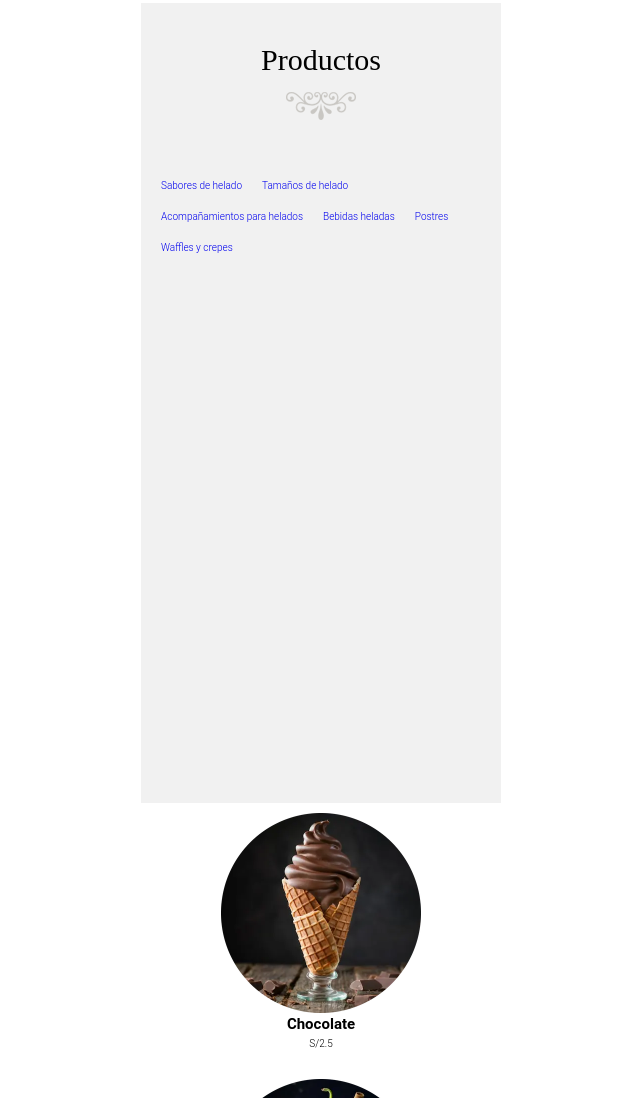
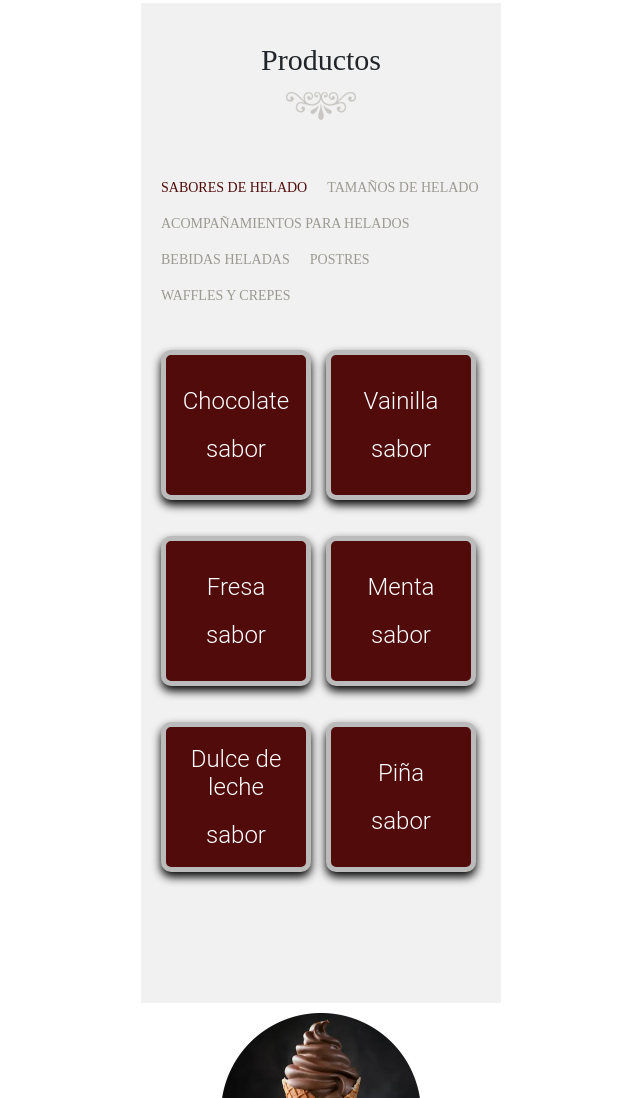
Before and after one commit to Quiroga10/Helados, a website: page index.html in a window 1280 px wide. Shown: the part 2977-4075 px from the top of the page, without its empty margins (319-959 px from the left). Drawn offline with nearby package versions, Linux system fonts and the light colour scheme; files that its build step writes are made by us from their sources.

Commit message:
estructura y estilos cards sabores

```diff
--- a/index.html
+++ b/index.html
@@ -138,7 +138,7 @@
       </div>
       <nav class="navegacion_resumida">
         <ul>
-          <li><a href="#">Sabores de helado</a></li>
+          <li><a class="active" href="#">Sabores de helado</a></li>
           <li><a href="#">Tamaños de helado</a></li>
           <li><a href="#">Acompañamientos para helados</a></li>
           <li><a href="#">Bebidas heladas</a></li>
@@ -146,7 +146,11 @@
           <li><a href="#">Waffles y crepes</a></li>
         </ul>
       </nav>
+      <div class="container_seleccion-opciones">
+        <div class="opcion_seleccionada">
 
+        </div>
+      </div>
     </section>
     <section class="container_helados">
       <ul class="lista_helados">
@@ -203,8 +207,9 @@
 
     </div>
   </footer>
+  <script src="./js/bienvenido.js"></script>
+  <script src="./js/sabores_helados.js"></script>
   <script src="./js/helados.js"></script>
-  <script src="./js/bienvenido.js"></script>
 </body>
 
 </html>
--- a/js/helados.js
+++ b/js/helados.js
@@ -3,7 +3,7 @@ document.addEventListener('DOMContentLoaded', async () => {
     // Se declara la función como async
     async function obtenerHelados() {
         // Se obtiene el archivo JSON
-        const respuesta = await fetch("./helados_de_la_casa.json");
+        const respuesta = await fetch("./json/helados_de_la_casa.json");
         // Se convierte la respuesta en un objeto JSON
         const datos = await respuesta.json();
         // Se devuelve el objeto JSON
--- /dev/null
+++ b/js/sabores_helados.js
@@ -0,0 +1,67 @@
+document.addEventListener('DOMContentLoaded', async () => {
+    async function obtenerSabores(){
+        const respuesta = await fetch("./json/sabores_helados.json");
+        const datos = await respuesta.json();
+        return datos;
+    }
+    const sabores = await obtenerSabores();
+
+    mostrarSabores(sabores);
+});
+
+//funcion para mostrar los sabores
+function mostrarSabores(sabores){
+    //Obtengo el contenedor
+    const opcionSeleccionada = document.querySelector(".opcion_seleccionada");
+
+    sabores.forEach((sabor) => {
+        const containerCardTotal = document.createElement("div");
+        containerCardTotal.classList.add("container_card-total");
+
+        //creo el 1er Div
+        const containerCardUno = document.createElement("div");
+        containerCardUno.classList.add('face');
+        containerCardUno.classList.add('container_card-uno');
+
+        let nombreSabor = document.createElement("p");
+        nombreSabor.classList.add('title');
+        nombreSabor.textContent = `${sabor.nombre}`;
+
+        let nombreOpcion = document.createElement("p");
+        nombreOpcion.textContent = `${sabor.opcion}`;
+
+        containerCardUno.appendChild(nombreSabor);
+        containerCardUno.appendChild(nombreOpcion);
+
+        //agrego todo al contendor principal
+        containerCardTotal.appendChild(containerCardUno);
+
+        //creo el 2do Div
+        const containerCardDos = document.createElement("div");
+        containerCardDos.classList.add('face');
+        containerCardDos.classList.add("container_card-dos");
+
+        let imagenSabor = document.createElement("img");
+        imagenSabor.classList.add('imagen_sabor');
+        imagenSabor.src = `${sabor.imagen}`;
+
+        let descripcionSabor = document.createElement("p");
+        descripcionSabor.textContent = `${sabor.descripcion}`;
+
+        containerCardDos.appendChild(imagenSabor);
+        containerCardDos.appendChild(descripcionSabor);
+
+        containerCardTotal.appendChild(containerCardDos);
+
+        // Add a hover event listener to each containerCardTotal
+        containerCardTotal.addEventListener('mouseenter', () => {
+            containerCardDos.style.transform = "perspective(600px) rotateY(360deg)";
+        });
+
+        containerCardTotal.addEventListener('mouseleave', () => {
+            containerCardDos.style.transform = "perspective(600px) rotateY(180deg)";
+        });
+        opcionSeleccionada.appendChild(containerCardTotal);
+    });
+
+}
--- /dev/null
+++ b/json/sabores_helados.json
@@ -0,0 +1,38 @@
+[
+    {
+        "nombre": "Chocolate",
+        "opcion": "sabor",
+        "imagen": "./assets/img/sabores/sabor_chocolate.webp",
+        "descripcion": "Sabor muy exquisito que combina con cualquier sabor"
+    },
+    {
+        "nombre": "Vainilla",
+        "opcion": "sabor",
+        "imagen": "./assets/img/sabores/sabor_vainilla.webp",
+        "descripcion": "Sabor muy exquisito que combina con cualquier sabor"
+    },
+    {
+        "nombre": "Fresa",
+        "opcion": "sabor",
+        "imagen": "./assets/img/sabores/sabor_fresas.webp",
+        "descripcion": "Sabor muy exquisito que combina con cualquier sabor"
+    },
+    {
+        "nombre": "Menta",
+        "opcion": "sabor",
+        "imagen": "./assets/img/sabores/sabor_menta.webp",
+        "descripcion": "Sabor muy exquisito que combina con cualquier sabor"
+    },
+    {
+        "nombre": "Dulce de leche",
+        "opcion": "sabor",
+        "imagen": "./assets/img/sabores/sabor_dulce_leche.webp",
+        "descripcion": "Sabor muy exquisito que combina con cualquier sabor"
+    },
+    {
+        "nombre": "Piña",
+        "opcion": "sabor",
+        "imagen": "./assets/img/sabores/sabor_chocolate.webp",
+        "descripcion": "Sabor muy exquisito que combina con cualquier sabor"
+    }
+]
--- a/sass/style.scss
+++ b/sass/style.scss
@@ -393,6 +393,7 @@ main {
     flex-direction: column;
     align-items: center;
     margin-bottom: 2rem;
+
     h3 {
       width: 35rem;
       height: 5rem;
@@ -405,8 +406,9 @@ main {
       display: grid;
       grid-template-rows: repeat(3, 20rem);
       gap: 2rem;
-      .ambiente{
-        img{
+
+      .ambiente {
+        img {
           width: 27rem;
           margin-left: 2rem;
         }
@@ -414,17 +416,19 @@ main {
     }
   }
 
-  .container_productos{
+  .container_productos {
     background-color: #f1f1f1;
     width: inherit;
-    height: 80rem;
-    .titulo-productos{
+    height: 100rem;
+
+    .titulo-productos {
       display: flex;
       flex-direction: column;
       width: 20rem;
       margin: 0 auto;
       gap: 1.5rem;
       margin-bottom: 2rem;
+
       h3 {
         margin-top: 4rem;
         text-transform: capitalize;
@@ -432,25 +436,46 @@ main {
         text-align: center;
         font-weight: 300;
         font-family: 'great_vibesregular';
+        color: #212529;
       }
-      img{
+
+      img {
         margin: 0 auto;
       }
     }
-    .navegacion_resumida{
+
+    .navegacion_resumida {
       width: 30rem;
-      background-color:#f1f1f1;
+      height: 21rem;
+      background-color: #f1f1f1;
       padding-top: 4rem;
       padding-bottom: 4rem;
-      ul{
+
+      ul {
         display: flex;
         flex-wrap: wrap;
         list-style: none;
         gap: 2rem;
-        li{
+
+        li {
           display: list-item;
-          a{
+
+          .active {
+            color: #510b0b;
+            background: transparent;
+          }
+
+          a {
+            color: #9b9991;
             text-decoration: none;
+            font-family: 'ralewaysemibold';
+            transition: all .2s ease-in-out;
+            font-size: 1.4rem;
+            text-transform: uppercase;
+          }
+
+          a:hover {
+            color: #510b0b;
           }
         }
       }
@@ -529,6 +554,88 @@ footer {
   }
 }
 
+
+//card helados con sus sabores
+.container_seleccion-opciones {
+  width: 320px;
+  height: auto;
+  margin: 0 auto;
+}
+
+.opcion_seleccionada {
+  position: relative;
+  width: 32rem;
+  height: auto;
+  display: grid;
+  grid-template-columns: repeat(2,2fr);
+  grid-template-rows: repeat(3,176px);
+  gap: 1rem;
+}
+
+.face{
+  backface-visibility: hidden;
+  border-radius: 10px;
+  overflow: hidden;
+  transition: .5s;
+}
+
+.container_card-uno {
+  position: relative;
+  width: 15rem;
+  height: 15rem;
+  background-color: #510b0b;
+  color: #fff;
+  display: flex;
+  flex-direction: column;
+  align-items: center;
+  justify-content: center;
+  gap: 2rem;
+  border: 5px solid #bbbbbb;
+  border-radius: 10px;
+  font-size: 24px;
+  transform: perspective(600px) rotateY(0deg);
+  box-shadow: 0 5px 10px #000;
+  text-align: center;
+}
+.container_card-uno:hover{
+  transform: perspective(600px) rotateY(180deg);
+}
+
+.container_card-dos {
+  position: absolute;
+  top: 0;
+  width: 15rem;
+  height: 15rem;
+  transform: perspective(600px) rotateY(180deg);
+  background-color: #F08A5D;
+  color: #f3f3f3;
+  padding: 15px;
+  display: flex;
+  flex-direction: column;
+  justify-content: space-between;
+  text-align: center;
+  box-shadow: 0 15px 10px #000;
+  .imagen_sabor {
+    width: 10rem;
+    height: auto;
+    margin: 0 auto;
+  }
+}
+
+.container_card-total:nth-child(3) .container_card-dos{
+  top: 18rem;
+}
+.container_card-total:nth-child(4) .container_card-dos{
+  top: 18rem;
+}
+.container_card-total:nth-child(5) .container_card-dos{
+  top: 37rem;
+}
+.container_card-total:nth-child(6) .container_card-dos{
+  top: 37rem;
+}
+
+//card-helados con precio
 .cards {
   position: relative;
   cursor: pointer;
@@ -556,8 +663,9 @@ footer {
     margin-left: 7rem;
   }
 }
+
 .cards::before,
-.cards::after{
+.cards::after {
   position: absolute;
   content: "";
   width: 20%;
@@ -572,12 +680,13 @@ footer {
   transition: all 0.5s;
 }
 
-.cards::before{
+.cards::before {
   top: 0;
   right: 0;
   border-radius: 0 15px 0 100%;
 }
-.cards::after{
+
+.cards::after {
   bottom: 0;
   left: 0;
   border-radius: 0 100% 0 15px;
```
Also changed, not shown: assets/img/sabores/sabor_chocolate.webp (added), assets/img/sabores/sabor_dulce_leche.webp (added), assets/img/sabores/sabor_fresas.webp (added), assets/img/sabores/sabor_menta.webp (added), assets/img/sabores/sabor_vainilla.webp (added), json/helados_de_la_casa.json (renamed from helados_de_la_casa.json), 2 other files.
